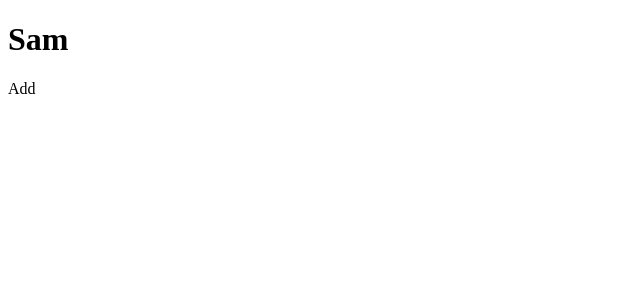
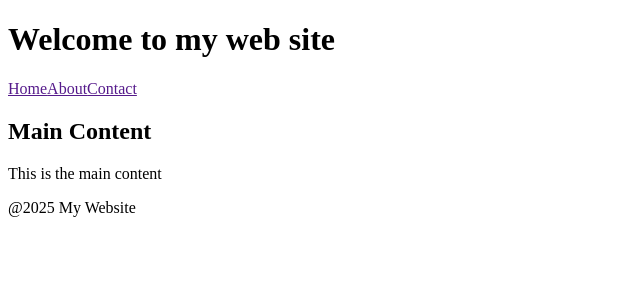
Before and after one commit to Sameemadhu16/React_projects, a React (Vite) app in the folder react-demos/: page / in a window 1280 px wide. Shown: the top 300 px of the page, without its empty margins (0-640 px from the left). Built offline with nearby package versions, Linux system fonts and the light colour scheme.

Commit message:
Refactor App component structure by replacing Greet and Add with Header, Main, and Footer components; add VSCode settings

```diff
--- a/react-demos/src/App.jsx
+++ b/react-demos/src/App.jsx
@@ -1,11 +1,15 @@
-import Add from "./components/Add";
-import Greet from "./components/Greet";
+import Footer from "./components/Footer";
+import Header from "./components/Header";
+import Main from "./components/Main";
 
 const App = () => {
-  return <div>
-    <Greet/>
-    <Add/>
-  </div>;
+  return (
+  <div>
+    <Header/>
+    <Main/>
+    <Footer/>
+  </div>
+  );
 }
 
 export default App;
--- a/react-demos/src/components/Add.jsx
+++ /dev/null
@@ -1,11 +0,0 @@
-import React from 'react'
-
-const Add = () => {
-  return (
-    <div>
-      Add
-    </div>
-  )
-}
-
-export default Add
--- /dev/null
+++ b/react-demos/src/components/Footer.jsx
@@ -0,0 +1,11 @@
+import React from 'react'
+
+const Footer = () => {
+  return (
+    <footer>
+          <p>@2025 My Website</p>
+    </footer>
+  )
+}
+
+export default Footer
--- a/react-demos/src/components/Greet.jsx
+++ /dev/null
@@ -1,9 +0,0 @@
-import React from 'react'
-
-const  Greet = () => {
-  return (
-    <h1>Sam</h1>
-  )
-}
-
-export default Greet
--- /dev/null
+++ b/react-demos/src/components/Header.jsx
@@ -0,0 +1,17 @@
+import React from 'react'
+
+const Header = () => {
+  return (
+    <div>
+      <h1>Welcome to my web site</h1>
+
+      <nav>
+        <a href="">Home</a>
+        <a href="">About</a>
+        <a href="">Contact</a>
+      </nav>
+    </div>
+  )
+}
+
+export default Header
--- /dev/null
+++ b/react-demos/src/components/Main.jsx
@@ -0,0 +1,13 @@
+import React from 'react'
+
+const Main = () => {
+  return (
+    <div>
+      <h2>Main Content</h2>
+
+      <p>This is the main content</p>
+    </div>
+  )
+}
+
+export default Main
```
